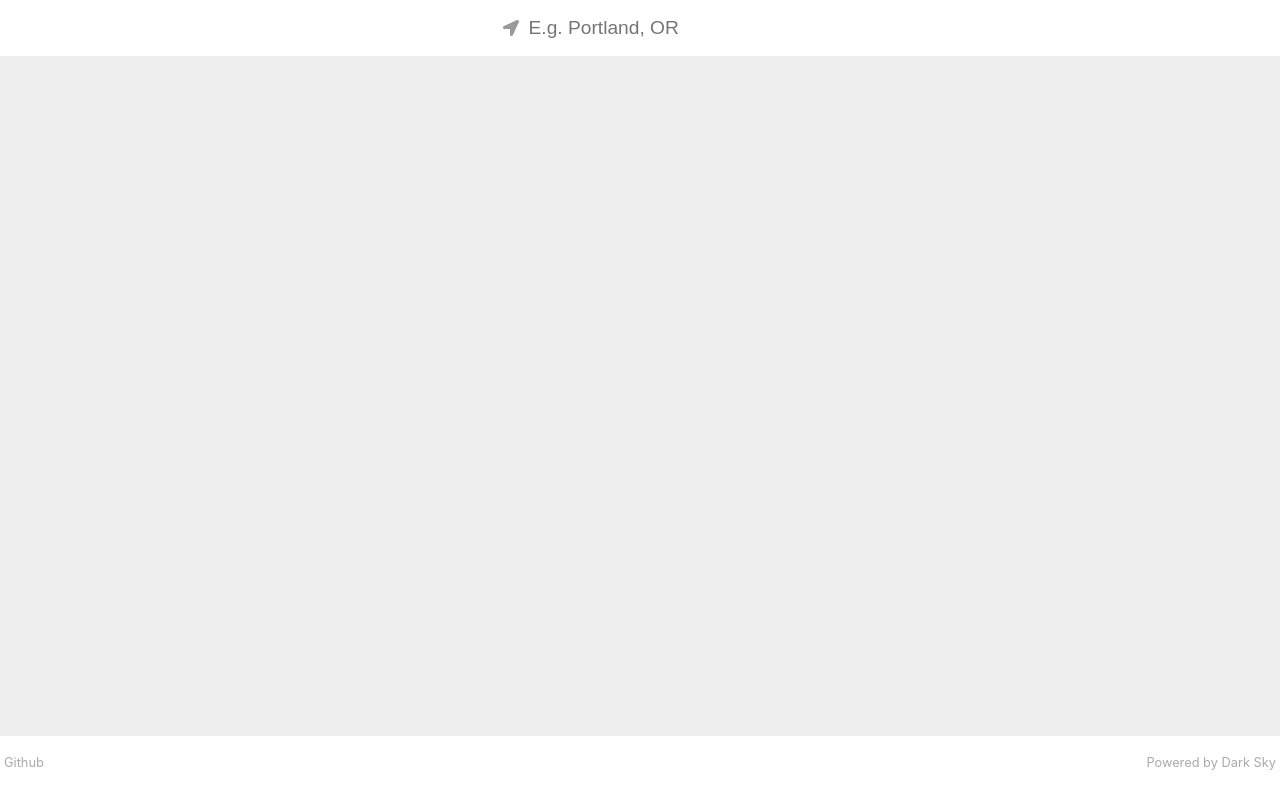
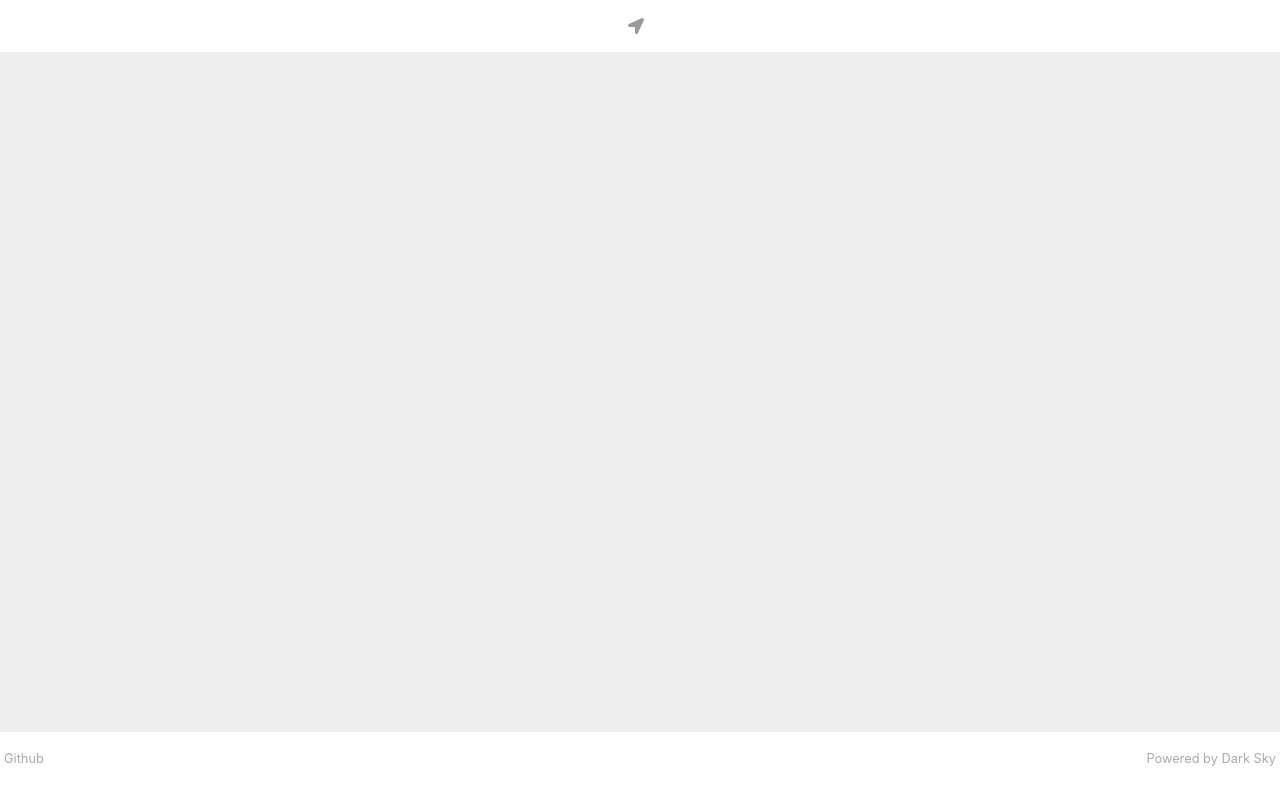
Before and after one commit to pmoons/weather, a React (Create React App) app: page / in a window 1280 px wide. Shown: the top 808 px of the page. Built offline with nearby package versions, Linux system fonts and the light colour scheme.

Commit message:
Remove input in LocationPicker

```diff
--- a/src/components/LocationPicker.js
+++ b/src/components/LocationPicker.js
@@ -11,11 +11,6 @@ const LocationPicker = ({ getLocation, error }) => {
         onClick={getLocation}
         icon={faLocationArrow}
       />
-      <input
-        id="location-picker"
-        placeholder="E.g. Portland, OR"
-        type="search"
-      />
       {error ? <p className="location-picker--error">{error}</p> : null}
     </div>
   );
```
